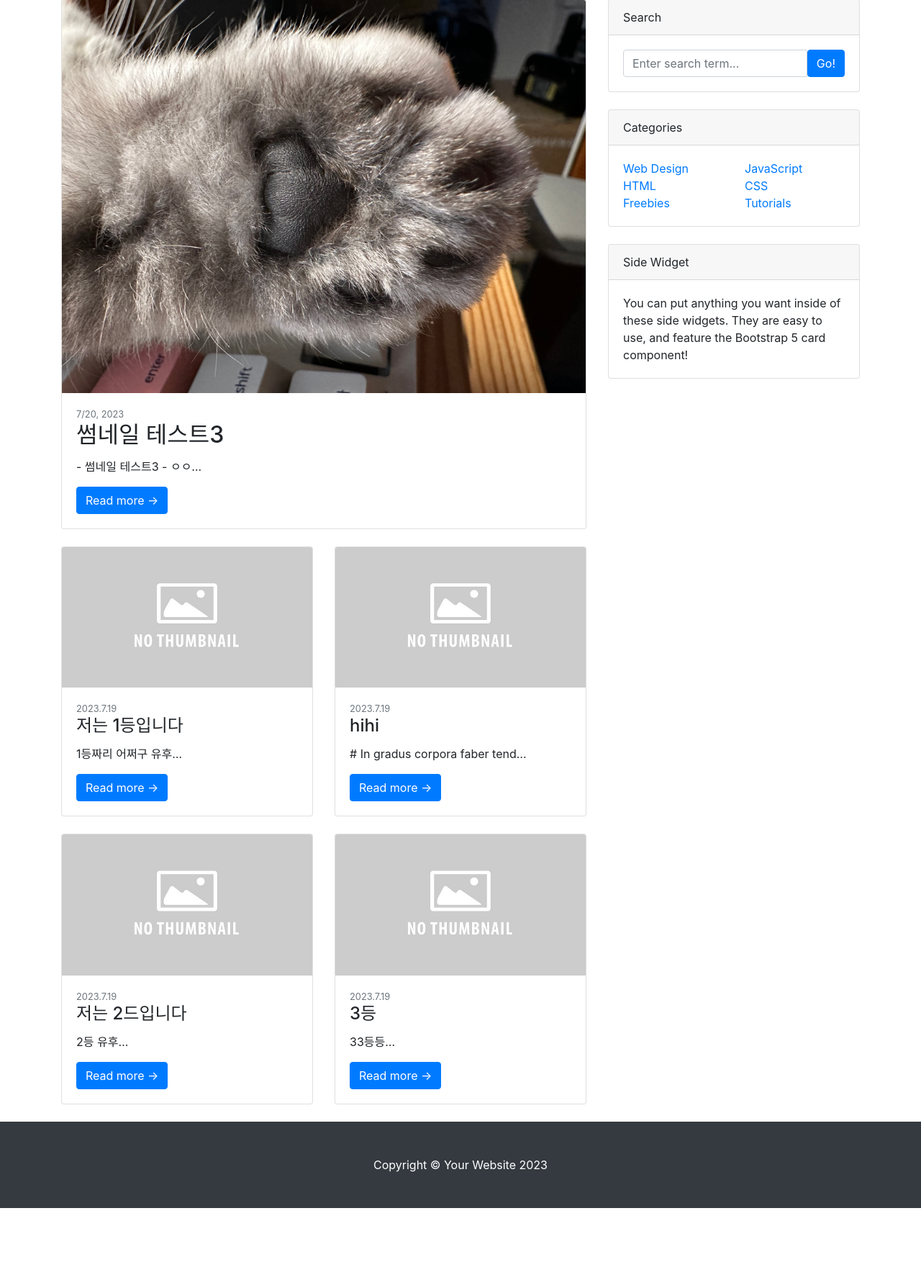
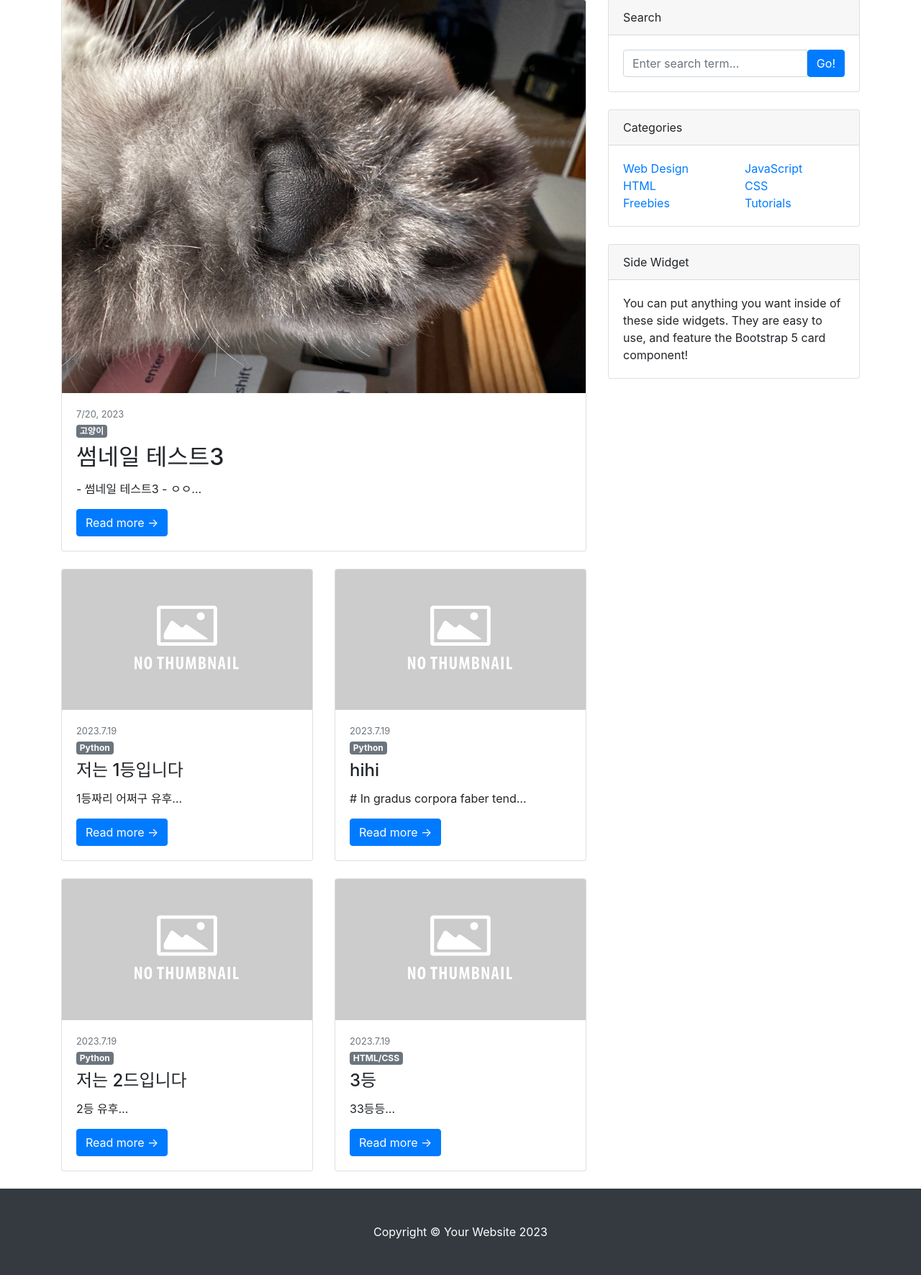
Before and after one commit to OHONGSAM/blog, a Django app: page / in a window 1280 px wide. Shown: the part 390-2161 px from the top of the page at 72% size. Before the commit the page ends 2068 px from the top, so only its background shows below. Run offline with Django 4.2, Linux system fonts and the light colour scheme; data comes from the database, SQL or seed files in the repository; both versions use the stored data as it was after the commit; some libraries are stand-ins or nearby versions.

Commit message:
💄 main 화면 category badge 추가

```diff
--- a/blog/templates/blog/post_detail.html
+++ b/blog/templates/blog/post_detail.html
@@ -12,7 +12,7 @@
           <!-- Post meta content-->
           <div class="text-muted fst-italic mb-2">Posted on by {{post.writer}}</div>
           <!-- Post categories-->
-          <a class="badge badge-secondary text-decoration-none link-light" href="#!">{{ post.category }}</a>
+          <a class="badge badge-secondary text-decoration-none link-light" href="{% url 'blog:category' category=post.category  %}">{{ post.category }}</a>
         </header>
         <!-- Preview image figure-->
         {% if post.thumbnail %}
--- a/templates/index.html
+++ b/templates/index.html
@@ -79,7 +79,8 @@
                         {% endif %}
                         <div class="card-body">
                             <div class="small text-muted">{{ top.created_at.month }}/{{top.created_at.day}}, {{top.created_at.year}}</div>
-                            <h2 class="card-title">{{top.title}}</h2>
+                            <a class="badge badge-secondary text-decoration-none link-light mb-2" href="{% url 'blog:category' category=top.category  %}">{{ top.category }}</a>
+                            <div class="flex-fill"><h2 class="card-title">{{top.title}}</h2></div>
                             <p class="card-text">{{top.content}}</p>
                             <a class="btn btn-primary" href="{% url 'blog:detail' post_id=top.pk %}">Read more →</a>
                         </div>
@@ -91,9 +92,10 @@
                         <div class="col-lg-6">
                             <!-- Blog post-->
                             <div class="card mb-4">
-                                <a href="{% url 'blog:detail' post_id=post.pk %}"><img class="card-img-top" src="http://127.0.0.1:8000/media/thumbnails/no_img.jpg" alt="..."></a>
+                                <a href="{% url 'blog:detail' post_id=post.pk %}"><img class="card-img-top" src="media/thumbnails/no_img.jpg" alt="..."></a>
                                 <div class="card-body">
                                     <div class="small text-muted">{{ post.created_at.year }}.{{post.created_at.month}}.{{post.created_at.day}}</div>
+                                    <a class="badge badge-secondary text-decoration-none link-light mb-2" href="{% url 'blog:category' category=post.category  %}">{{ post.category }}</a>
                                     <h2 class="card-title h4">{{ post.title }}</h2>
                                     <p class="card-text">{{post.content}}</p>
                                     <a class="btn btn-primary" href="{% url 'blog:detail' post_id=post.pk %}">Read more →</a>
```
Also changed, not shown: db.sqlite3.
